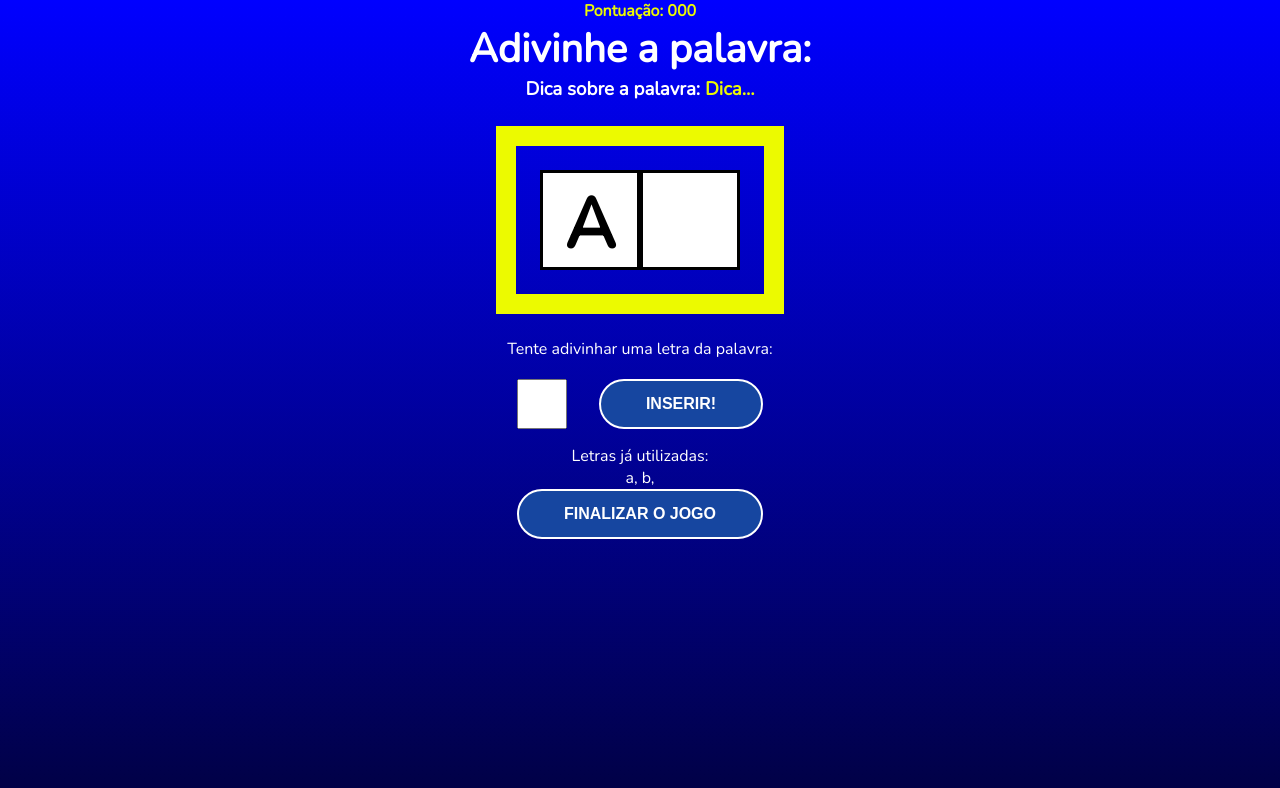
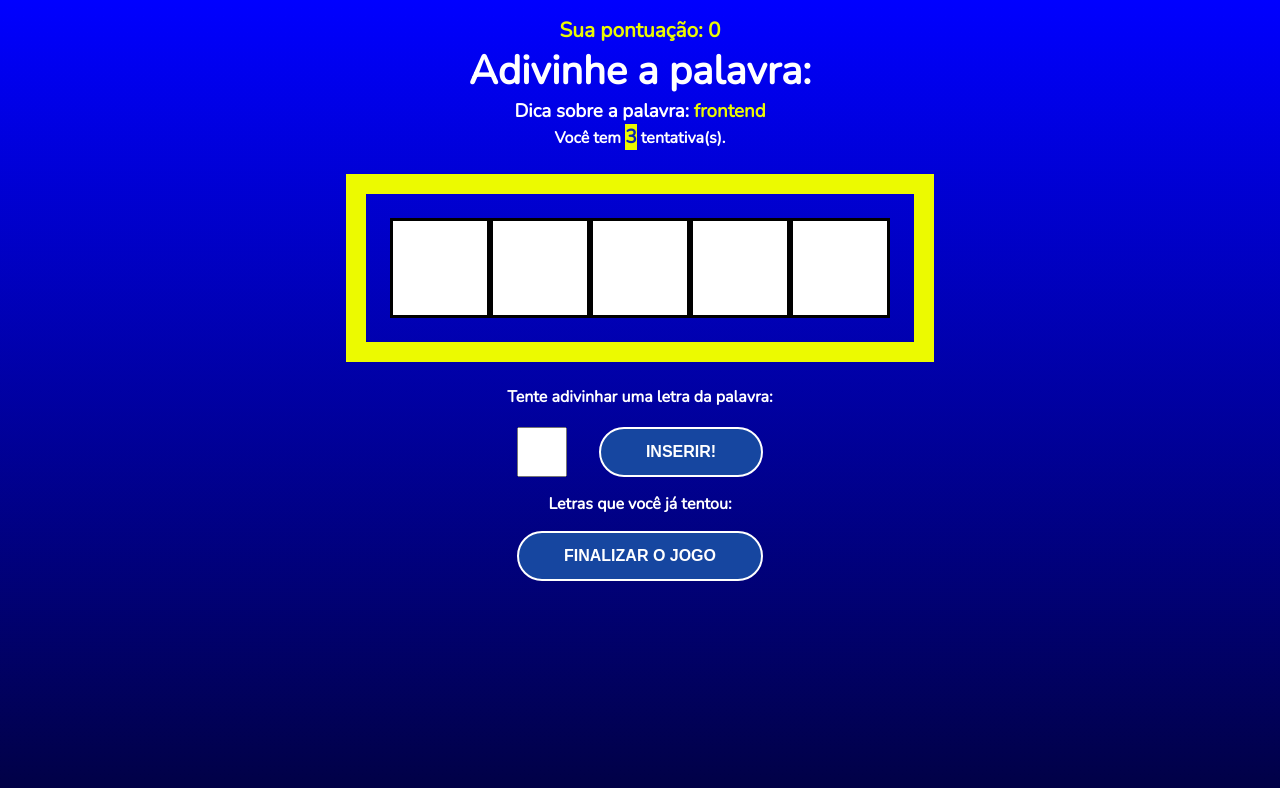
Before and after one commit to abnerfirmino/Projeto-React-Secret-World, a React (Vite) app: page / in a window 1280 px wide. Both pictures are taken after a click on the button "COMEÇAR O JOGO". Shown: the top 788 px of the page. Built offline with nearby package versions, Linux system fonts and the light colour scheme.

Commit message:
Criando a lógica do jogo pt.3

```diff
--- a/src/App.jsx
+++ b/src/App.jsx
@@ -23,6 +23,11 @@ function App() {
   const [pickedWord, setPickedWord] = useState("");
   const [pickedCategory, setPickedCategory] = useState("");
   const [letters, setLetters] = useState([]);
+
+  const [guessedLetters, setGuessedLetters] = useState([]);
+  const [wrongLetters, setWrongLetters] = useState([]);
+  const [guesses, setGuesses] = useState(3);
+  const [score, setScore] = useState(0);
 
   // função para gerar categoria e palavra aleatória
   const pickCategoryAndWord = () => {
@@ -63,7 +68,17 @@ function App() {
   return (
     <div className="App">
       {gameStage === "start" && <StartScreen handleStart={startGame} />}
-      {gameStage === "gaming" && <GamingScreen verifyLetter={verifyLetter}/>}
+      {gameStage === "gaming" &&
+        <GamingScreen
+          pickedCategory={pickedCategory}
+          pickedWord={pickedWord}
+          letters={letters}
+          guessedLetters={guessedLetters}
+          wrongLetters={wrongLetters}
+          guesses={guesses}
+          score={score}
+          verifyLetter={verifyLetter}
+        />}
       {gameStage === "end" && <GameOverScreen restart={restartGame}/>}
     </div>
   );
--- a/src/components/GamingScreen/index.jsx
+++ b/src/components/GamingScreen/index.jsx
@@ -1,19 +1,32 @@
 import './styles.css';
 
-const GamingScreen = ({ verifyLetter }) => {
+const GamingScreen = ({
+  verifyLetter,
+  pickedWord,
+  pickedCategory,
+  letters,
+  guessedLetters,
+  wrongLetters,
+  guesses,
+  score
+}) => {
 
   return (
     <div className='gaming'>
       <p className='points'>
-        <span>Pontuação: 000</span>
+        <span>Sua pontuação: {score}</span>
       </p>
       <h2>Adivinhe a palavra:</h2>
       <h3 className='tip'>
-        Dica sobre a palavra: <span>Dica...</span>
+        Dica sobre a palavra: <span>{pickedCategory}</span>
       </h3>
+      <p>Você tem <span className='guesses'>{guesses}</span> tentativa(s).</p>
       <div className="wordContainer">
-        <span className="letter">A</span>
-        <span className="blankSquare"></span>
+        {letters.map((letter, i) => (
+          guessedLetters.includes(letter) ?
+            <span key={i} className="letter">{letter}</span> :
+            <span key={i} className="blankSquare"></span>
+        ))}
       </div>
       <div className="letterContainer">
         <p>Tente adivinhar uma letra da palavra:</p>
@@ -23,11 +36,12 @@ const GamingScreen = ({ verifyLetter }) => {
         </form>
       </div>
       <div className="wrongLettersContainer">
-        <p>Letras já utilizadas:</p>
-        <span>a, </span>
-        <span>b, </span>
+        <p>Letras que você já tentou:</p>
+        {wrongLetters.map((letter, i) => (
+          <span key={i}>{letter}, </span>
+        ))}
       </div>
-      <button onClick={verifyLetter}>Finalizar o jogo</button>
+      <button className='page-button' onClick={verifyLetter}>Finalizar o jogo</button>
     </div>
   );
 }
--- a/src/components/GamingScreen/styles.css
+++ b/src/components/GamingScreen/styles.css
@@ -9,8 +9,22 @@
   font-size: 2.5em;
 }
 
+.points {
+  margin-top: 1em;
+}
+
+.gaming p {
+  font-weight: bold;
+}
+
+.gaming .guesses {
+  background-color: #ecfa00;
+  color: #0923af;
+  font-size: 1.2em;
+}
+
 .points span {
-  font-weight: bold;
+  font-size: 1.3em;
   color: #ecfa00;
 }
 
@@ -59,6 +73,16 @@
   margin-right: 1em;
 }
 
+.wrongLettersContainer p {
+  font-weight: bold;
+}
+
+.wrongLettersContainer span {
+  font-size: 2em;
+  font-weight: bold;
+  color: #ecfa00;
+}
+
 .gaming button {
   background-color: #1646a0;
   color: #fff;
@@ -73,6 +97,10 @@
   transition: 300ms ease-in-out;
 }
 
+.gaming .page-button {
+  margin-top: 1em;
+}
+
 .gaming button:hover {
   background-color: #0923af;
 }
--- a/src/components/StartScreen/styles.css
+++ b/src/components/StartScreen/styles.css
@@ -11,7 +11,8 @@
 }
 
 .start p {
-  margin-bottom: 2em;
+  font-size: 1.3em;
+  margin-bottom: 1.5em;
   font-weight: bold;
   color: #ecfa00;
 }
```
